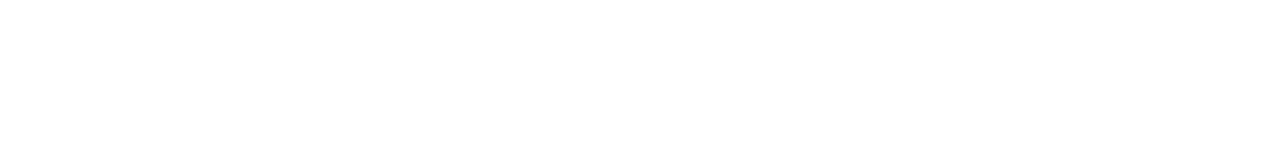
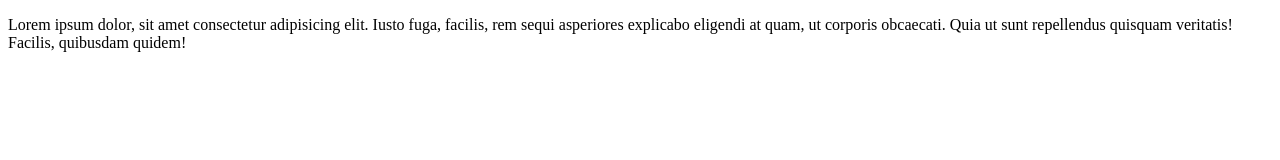
Before and after one commit to akramfrk/git-session, a plain HTML site: page index.html in a window 1280 px wide. Drawn offline with Linux system fonts and the light colour scheme.

Commit message:
modified inde.html

```diff
--- a/index.html
+++ b/index.html
@@ -2,9 +2,8 @@
 <html lang="en">
 <head>
     <meta charset="UTF-8">
-    <meta name="viewport" content="width=device-width, initial-scale=1.0">
-    <title>5th lesson</title>
 </head>
 <body>
+    <p>Lorem ipsum dolor, sit amet consectetur adipisicing elit. Iusto fuga, facilis, rem sequi asperiores explicabo eligendi at quam, ut corporis obcaecati. Quia ut sunt repellendus quisquam veritatis! Facilis, quibusdam quidem!</p>
 </body>
 </html>
```
